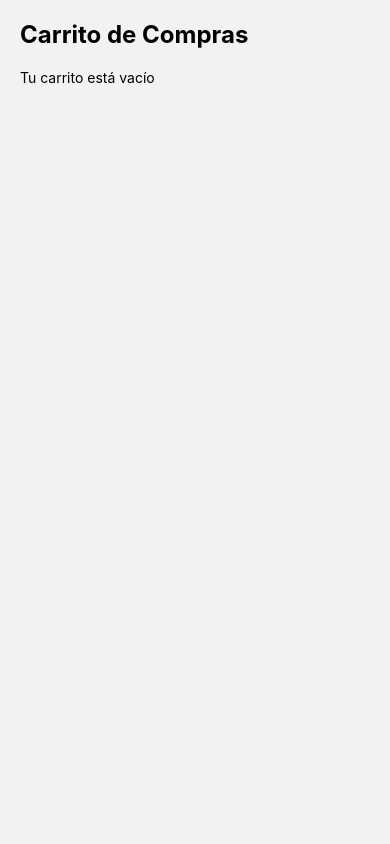
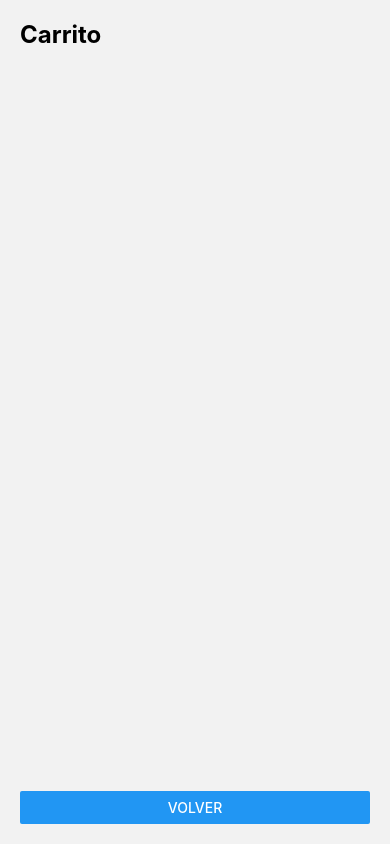
Before and after one commit to YisusCal/PruebaAppFlores, a React Native app: screen /CarritoScreen in a window 390 px wide. Built offline with nearby package versions, Linux system fonts and the light colour scheme.

Commit message:
Se agrego la funcionalidad de agregar productos al carrito y que tenag el contador de la cantidad de estos

```diff
--- a/src/context/CarritoContext.js
+++ b/src/context/CarritoContext.js
@@ -1,25 +1,38 @@
-import React, { createContext, useState, useContext } from "react";
+import React, { createContext, useContext, useState } from "react";
 
 const CarritoContext = createContext();
 
 export const CarritoProvider = ({ children }) => {
   const [carrito, setCarrito] = useState([]);
 
-  const agregarAlCarrito = (producto) => {
-    setCarrito([...carrito, producto]);
+  const agregarAlCarrito = (flor) => {
+    setCarrito((prevCarrito) => {
+      const existe = prevCarrito.find((item) => item.id === flor.id);
+      if (existe) {
+        return prevCarrito.map((item) =>
+          item.id === flor.id ? { ...item, cantidad: item.cantidad + 1 } : item
+        );
+      } else {
+        return [...prevCarrito, { ...flor, cantidad: 1 }];
+      }
+    });
   };
 
-  const eliminarDelCarrito = (id) => {
-    setCarrito(carrito.filter((item) => item.id !== id));
+  const quitarDelCarrito = (flor) => {
+    setCarrito((prevCarrito) => {
+      return prevCarrito
+        .map((item) =>
+          item.id === flor.id ? { ...item, cantidad: item.cantidad - 1 } : item
+        )
+        .filter((item) => item.cantidad > 0);
+    });
   };
 
   return (
-    <CarritoContext.Provider value={{ carrito, agregarAlCarrito, eliminarDelCarrito }}>
+    <CarritoContext.Provider value={{ carrito, agregarAlCarrito, quitarDelCarrito }}>
       {children}
     </CarritoContext.Provider>
   );
 };
 
-export const useCarrito = () => {
-  return useContext(CarritoContext);
-};
+export const useCarrito = () => useContext(CarritoContext);
--- a/src/screens/AdminFlores.js
+++ b/src/screens/AdminFlores.js
@@ -64,9 +64,9 @@ const AdminFlores = ({ navigation }) => {
       />
 
       <View style={{ flex: 1, justifyContent: "center", alignItems: "center" }}>
-            <Text style={{ fontSize: 24, marginBottom: 20 }}>Bienvenido al Home</Text>
-            <Button title="Cerrar Sesión" onPress={handleLogout} />
-          </View>
+          <Text style={{ fontSize: 24, marginBottom: 20 }}>Bienvenido al Home</Text>
+          <Button title="Cerrar Sesión" onPress={handleLogout} />
+      </View>
     </View>
 
   );
--- a/src/screens/CarritoScreen.js
+++ b/src/screens/CarritoScreen.js
@@ -1,30 +1,38 @@
 import React from "react";
-import { View, Text, FlatList, Button } from "react-native";
+import { View, Text, FlatList, Image, TouchableOpacity, Button } from "react-native";
 import { useCarrito } from "../context/CarritoContext";
 
-const CarritoScreen = () => {
-  const { carrito, eliminarDelCarrito } = useCarrito();
+const CarritoScreen = ({ navigation }) => {
+  const { carrito, agregarAlCarrito, quitarDelCarrito } = useCarrito();
 
   return (
     <View style={{ flex: 1, padding: 20 }}>
-      <Text style={{ fontSize: 24, fontWeight: "bold", marginBottom: 20 }}>
-        Carrito de Compras
-      </Text>
-      {carrito.length === 0 ? (
-        <Text>Tu carrito está vacío</Text>
-      ) : (
+      <Text style={{ fontSize: 24, fontWeight: "bold", marginBottom: 20 }}>Carrito</Text>
+
       <FlatList
         data={carrito}
         keyExtractor={(item) => item.id}
         renderItem={({ item }) => (
-            <View style={{ marginBottom: 15, padding: 10, borderWidth: 1 }}>
-              <Text>{item.nombre}</Text>
+          <View style={{ flexDirection: "row", alignItems: "center", marginBottom: 15 }}>
+            <Image source={{ uri: item.foto }} style={{ width: 80, height: 80, marginRight: 10 }} />
+            <View style={{ flex: 1 }}>
+              <Text style={{ fontSize: 18, fontWeight: "bold" }}>{item.nombre}</Text>
               <Text>Precio: ${item.precio}</Text>
-              <Button title="Eliminar" onPress={() => eliminarDelCarrito(item.id)} />
+              <View style={{ flexDirection: "row", alignItems: "center", marginTop: 10 }}>
+                <TouchableOpacity onPress={() => quitarDelCarrito(item)}>
+                  <Text style={{ fontSize: 24, paddingHorizontal: 10 }}>−</Text>
+                </TouchableOpacity>
+                <Text style={{ fontSize: 18, marginHorizontal: 10 }}>{item.cantidad}</Text>
+                <TouchableOpacity onPress={() => agregarAlCarrito(item)}>
+                  <Text style={{ fontSize: 24, paddingHorizontal: 10 }}>+</Text>
+                </TouchableOpacity>
+              </View>
+            </View>
           </View>
         )}
       />
-      )}
+
+      <Button title="Volver" onPress={() => navigation.goBack()} />
     </View>
   );
 };
--- a/src/screens/ClienteFlores.js
+++ b/src/screens/ClienteFlores.js
@@ -1,15 +1,14 @@
 import React, { useEffect, useState } from "react";
-import { View, Text, FlatList, Button,TouchableOpacity, Image } from "react-native";
+import { View, Text, FlatList, TouchableOpacity, Image, Button } from "react-native";
 import { collection, getDocs } from "firebase/firestore";
-import { db } from "../config/firebaseConfig"; // Asegúrate de que la configuración esté bien
+import { db } from "../config/firebaseConfig";
 import { useCarrito } from "../context/CarritoContext";
-import { useNavigation } from "@react-navigation/native";
+import { getAuth, signOut } from "firebase/auth";
 
-const ClienteFlores = () => {
+const ClienteFlores = ({ navigation }) => {
   const [productos, setProductos] = useState([]);
-  const { agregarAlCarrito } = useCarrito();
-
-  const navigation = useNavigation();
+  const { carrito, agregarAlCarrito, quitarDelCarrito } = useCarrito();
+  const auth = getAuth();
 
   useEffect(() => {
     const obtenerFlores = async () => {
@@ -28,39 +27,66 @@ const ClienteFlores = () => {
     obtenerFlores();
   }, []);
 
+  const handleLogout = async () => {
+    try {
+      await signOut(auth);
+      navigation.replace("Login");
+    } catch (error) {
+      console.error("Error al cerrar sesión:", error);
+    }
+  };
+
   return (
     <View style={{ flex: 1, padding: 20 }}>
-      <Text style={{ fontSize: 24, fontWeight: "bold", marginBottom: 20 }}>
-        Catálogo de Flores
-      </Text>
+      <Text style={{ fontSize: 24, fontWeight: "bold", marginBottom: 20 }}>Catálogo de Flores</Text>
+
+      {/* Botón de Cerrar Sesión */}
+      <Button title="Cerrar Sesión" onPress={handleLogout} />
+
+      {/* Botón de Ver Carrito */}
+      <Button title="Ver Carrito" onPress={() => navigation.navigate("CarritoScreen")} />
+
       <FlatList
         data={productos}
         keyExtractor={(item) => item.id}
-        renderItem={({ item }) => (
+        renderItem={({ item }) => {
+          const productoEnCarrito = carrito.find((prod) => prod.id === item.id);
+          const cantidad = productoEnCarrito ? productoEnCarrito.cantidad : 0;
+
+          return (
             <TouchableOpacity
               onPress={() => navigation.navigate("FlorDetalles", { flor: item })}
               style={{ marginBottom: 15, padding: 10, borderWidth: 1 }}
             >
               {item.foto && (
-              <Image
-                source={{ uri: item.foto }}
-                style={{ width: 100, height: 100, marginBottom: 5 }}
-              />
+                <Image source={{ uri: item.foto }} style={{ width: 100, height: 100, marginBottom: 5 }} />
               )}
               <Text style={{ fontSize: 18, fontWeight: "bold" }}>{item.nombre}</Text>
               <Text>Precio: ${item.precio}</Text>
+              <Text>Cantidad: {item.cantidad}</Text>
+              <Text>Disponibilidad: {item.disponible ? "Disponible" : "Agotado"}</Text>
+
+              {cantidad === 0 ? (
                 <Button title="Agregar al carrito" onPress={() => agregarAlCarrito(item)} />
+              ) : (
+                <View style={{ flexDirection: "row", alignItems: "center", marginTop: 10 }}>
+                  <Button title="-" onPress={() => quitarDelCarrito(item)} />
+                  <Text style={{ marginHorizontal: 10, fontSize: 18 }}>{cantidad}</Text>
+                  <Button title="+" onPress={() => agregarAlCarrito(item)} />
+                </View>
+              )}
             </TouchableOpacity>
-        )}
+          );
+        }}
       />
-      <View>
-      <Button title="Ver Carrito" onPress={() => navigation.navigate("CarritoScreen")} />
-    </View>
     </View>
   );
 };
 
 export default ClienteFlores;
+
+
+
 
 /* import React, { useEffect, useState } from "react";
 import { View, Text, FlatList, Button, Image } from "react-native";
--- a/src/screens/FlorDetalles.js
+++ b/src/screens/FlorDetalles.js
@@ -4,28 +4,32 @@ import { useCarrito } from "../context/CarritoContext";
 
 const FlorDetalles = ({ route, navigation }) => {
   const { flor } = route.params;
-  const { agregarAlCarrito } = useCarrito();
+  const { carrito, agregarAlCarrito, quitarDelCarrito } = useCarrito();
+
+  // Buscar si la flor ya está en el carrito
+  const productoEnCarrito = carrito.find((prod) => prod.id === flor.id);
+  const cantidad = productoEnCarrito ? productoEnCarrito.cantidad : 0;
 
   return (
     <View style={{ flex: 1, padding: 20 }}>
-      <Text style={{ fontSize: 24, fontWeight: "bold", marginBottom: 10 }}>
-        {flor.nombre}
-      </Text>
-      {flor.imagen && (
-        <Image
-          source={{ uri: flor.imagen }}
-          style={{ width: 200, height: 200, marginBottom: 10 }}
-        />
+      <Text style={{ fontSize: 24, fontWeight: "bold" }}>{flor.nombre}</Text>
+      {flor.foto && <Image source={{ uri: flor.foto }} style={{ width: 200, height: 200 }} />}
+      <Text style={{ fontSize: 18 }}>Precio: ${flor.precio}</Text>
+      <Text style={{ fontSize: 16 }}>Descripción: {flor.descripcion}</Text>
+      <Text style={{ fontSize: 16 }}>Cantidad disponible: {flor.cantidad}</Text>
+
+      {/* Control de cantidad */}
+      {cantidad === 0 ? (
+        <Button title="Agregar al carrito" onPress={() => agregarAlCarrito(flor)} />
+      ) : (
+        <View style={{ flexDirection: "row", alignItems: "center", marginTop: 10 }}>
+          <Button title="-" onPress={() => quitarDelCarrito(flor)} />
+          <Text style={{ marginHorizontal: 10, fontSize: 18 }}>{cantidad}</Text>
+          <Button title="+" onPress={() => agregarAlCarrito(flor)} />
+        </View>
       )}
-      <Text style={{ fontSize: 18 }}>Precio: ${flor.precio}</Text>
-      <Text style={{ fontSize: 16, marginBottom: 10 }}>
-        Descripción: {flor.descripcion}
-      </Text>
-      <Text style={{ fontSize: 16 }}>Cantidad disponible: {flor.cantidad}</Text>
-      <Text style={{ fontSize: 16 }}>
-        Disponibilidad: {flor.disponible ? "Disponible" : "Agotado"}
-      </Text>
-      <Button title="Agregar al carrito" onPress={() => agregarAlCarrito(flor)} />
+
+      {/* Botón para volver */}
       <Button title="Volver" onPress={() => navigation.goBack()} />
     </View>
   );
```
Lines whose indentation alone changed are shown as unchanged.
